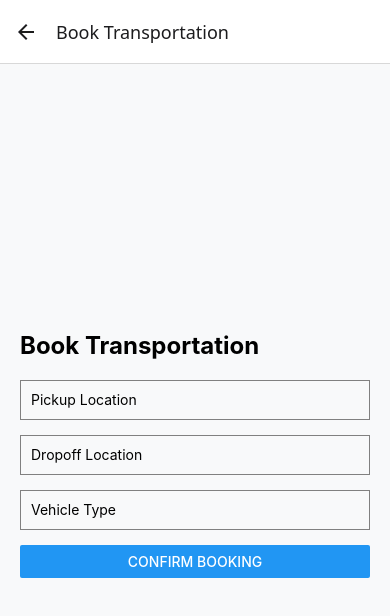
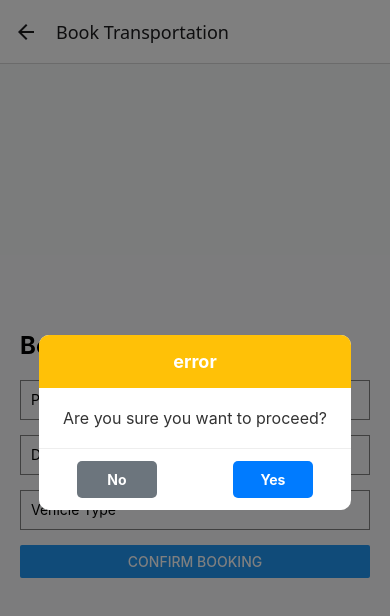
Before and after one commit to rakeshrdec/logistic_mobile_app_react_native, a React Native app: screen /Booking in a window 390 px wide. Both pictures are taken after a click on the button "CONFIRM BOOKING". Shown: the top 616 px of the page. Built offline with nearby package versions, Linux system fonts and the light colour scheme.

Commit message:
Added User PopUp COmponent

```diff
--- /dev/null
+++ b/components/Popup.tsx
@@ -0,0 +1,155 @@
+import React from 'react';
+import {
+  View,
+  Text,
+  StyleSheet,
+  Modal,
+  TouchableOpacity,
+  GestureResponderEvent,
+} from 'react-native';
+
+interface PopupProps {
+  visible: boolean;
+  title?: string;
+  message: string;
+  type?: 'info' | 'warning' | 'error'; // Type of popup
+  singleButton?: boolean; // Whether it has a single button
+  primaryButtonText?: string; // Text for the primary button
+  secondaryButtonText?: string; // Text for the secondary button (if any)
+  onPrimaryButtonPress: (event: GestureResponderEvent) => void; // Primary button action
+  onSecondaryButtonPress?: (event: GestureResponderEvent) => void; // Secondary button action
+  onClose: () => void; // Close the popup
+}
+
+const Popup: React.FC<PopupProps> = ({
+  visible,
+  title = 'Notification',
+  message,
+  type = 'info',
+  singleButton = true,
+  primaryButtonText = 'OK',
+  secondaryButtonText = 'Cancel',
+  onPrimaryButtonPress,
+  onSecondaryButtonPress,
+  onClose,
+}) => {
+  // Color configuration based on popup type
+  const colors = {
+    info: '#007BFF',
+    warning: '#FFC107',
+    error: '#FF3D00',
+  };
+
+  return (
+    <Modal
+      transparent
+      visible={visible}
+      animationType="fade"
+      onRequestClose={onClose}
+    >
+      <View style={styles.overlay}>
+        <View style={styles.popupContainer}>
+          <View
+            style={[
+              styles.header,
+              { backgroundColor: colors[type] || colors.info },
+            ]}
+          >
+            <Text style={styles.headerText}>{title}</Text>
+          </View>
+          <View style={styles.body}>
+            <Text style={styles.message}>{message}</Text>
+          </View>
+          <View style={styles.footer}>
+            {singleButton ? (
+              <TouchableOpacity
+                style={[styles.button, styles.primaryButton]}
+                onPress={onPrimaryButtonPress}
+              >
+                <Text style={styles.buttonText}>{primaryButtonText}</Text>
+              </TouchableOpacity>
+            ) : (
+              <>
+                <TouchableOpacity
+                  style={[styles.button, styles.secondaryButton]}
+                  onPress={onSecondaryButtonPress}
+                >
+                  <Text style={styles.buttonText}>{secondaryButtonText}</Text>
+                </TouchableOpacity>
+                <TouchableOpacity
+                  style={[styles.button, styles.primaryButton]}
+                  onPress={onPrimaryButtonPress}
+                >
+                  <Text style={styles.buttonText}>{primaryButtonText}</Text>
+                </TouchableOpacity>
+              </>
+            )}
+          </View>
+        </View>
+      </View>
+    </Modal>
+  );
+};
+
+const styles = StyleSheet.create({
+  overlay: {
+    flex: 1,
+    backgroundColor: 'rgba(0, 0, 0, 0.5)',
+    justifyContent: 'center',
+    alignItems: 'center',
+  },
+  popupContainer: {
+    width: '80%',
+    backgroundColor: '#fff',
+    borderRadius: 10,
+    overflow: 'hidden',
+  },
+  header: {
+    padding: 16,
+    justifyContent: 'center',
+    alignItems: 'center',
+  },
+  headerText: {
+    color: '#fff',
+    fontSize: 18,
+    fontWeight: 'bold',
+  },
+  body: {
+    padding: 20,
+    justifyContent: 'center',
+    alignItems: 'center',
+  },
+  message: {
+    color: '#333',
+    fontSize: 16,
+    textAlign: 'center',
+  },
+  footer: {
+    flexDirection: 'row',
+    justifyContent: 'space-around',
+    paddingVertical: 12,
+    borderTopWidth: 1,
+    borderTopColor: '#eee',
+  },
+  button: {
+    paddingHorizontal: 20,
+    paddingVertical: 10,
+    borderRadius: 5,
+    minWidth: 80,
+    justifyContent: 'center',
+    alignItems: 'center',
+  },
+  primaryButton: {
+    backgroundColor: '#007BFF',
+  },
+  secondaryButton: {
+    backgroundColor: '#6c757d',
+  },
+  buttonText: {
+    color: '#fff',
+    fontSize: 14,
+    fontWeight: 'bold',
+  },
+});
+
+export default Popup;
--- a/screens/BookingScreen.js
+++ b/screens/BookingScreen.js
@@ -2,14 +2,19 @@
 
 import React, { useState } from 'react';
 import { View, Text, TextInput, Button, StyleSheet, Alert } from 'react-native';
+import Popup from '../components/Popup';
+
 
 const BookingScreen = () => {
   const [pickupLocation, setPickupLocation] = useState('');
   const [dropoffLocation, setDropoffLocation] = useState('');
   const [vehicleType, setVehicleType] = useState('');
+  const [isPopupVisible, setIsPopupVisible] = useState(false);
+
 
   const handleBooking = () => {
-    Alert.alert("Booking SuccessFully !")
+    // Alert.alert("Booking SuccessFully !")
+    setIsPopupVisible(true)
     // Here you would typically call a service to create a booking
     console.log('Booking created:', { pickupLocation, dropoffLocation, vehicleType });
     // Reset form after booking
@@ -18,6 +23,17 @@ const BookingScreen = () => {
     setVehicleType('');
   };
 
+  const handlePrimaryAction = () =>{
+
+    console.log("Primary Btn Pressed");
+    setIsPopupVisible(false);
+  }
+
+  const handleSecondaryAction = () => {
+    console.log("secondary btn pressed");
+    setIsPopupVisible(false);
+
+  }
   return (
     <View style={styles.container}>
       <Text style={styles.title}>Book Transportation</Text>
@@ -40,6 +56,18 @@ const BookingScreen = () => {
         onChangeText={setVehicleType}
       />
       <Button title="Confirm Booking" onPress={handleBooking} />
+      <Popup
+        visible={isPopupVisible}
+        title="error" // 'info' | 'warning' | 'error'
+        message="Are you sure you want to proceed?"
+        type="warning"
+        singleButton={false}
+        primaryButtonText="Yes"
+        secondaryButtonText="No"
+        onPrimaryButtonPress={handlePrimaryAction}
+        onSecondaryButtonPress={handleSecondaryAction}
+        onClose={() => setIsPopupVisible(false)}
+      />
     </View>
   );
 };
```
